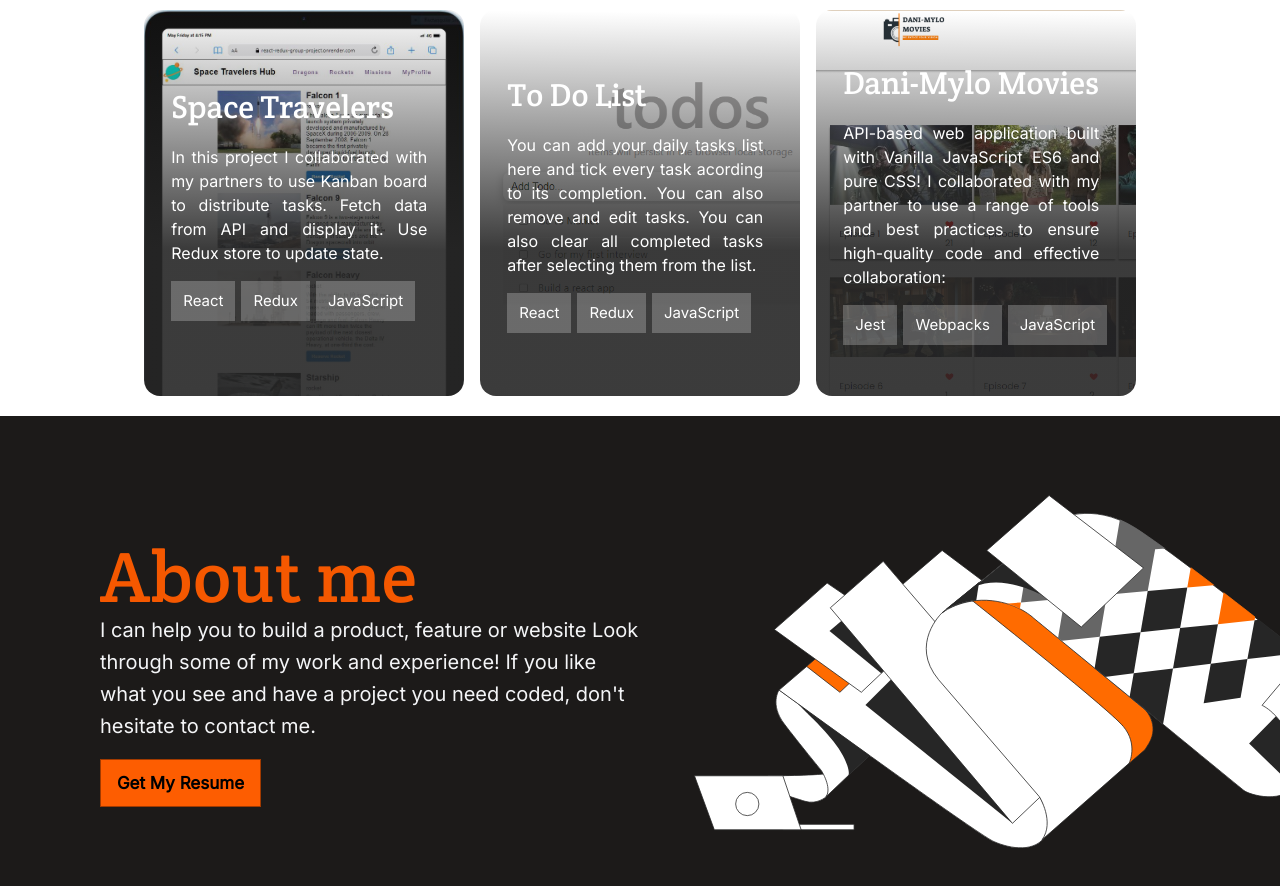
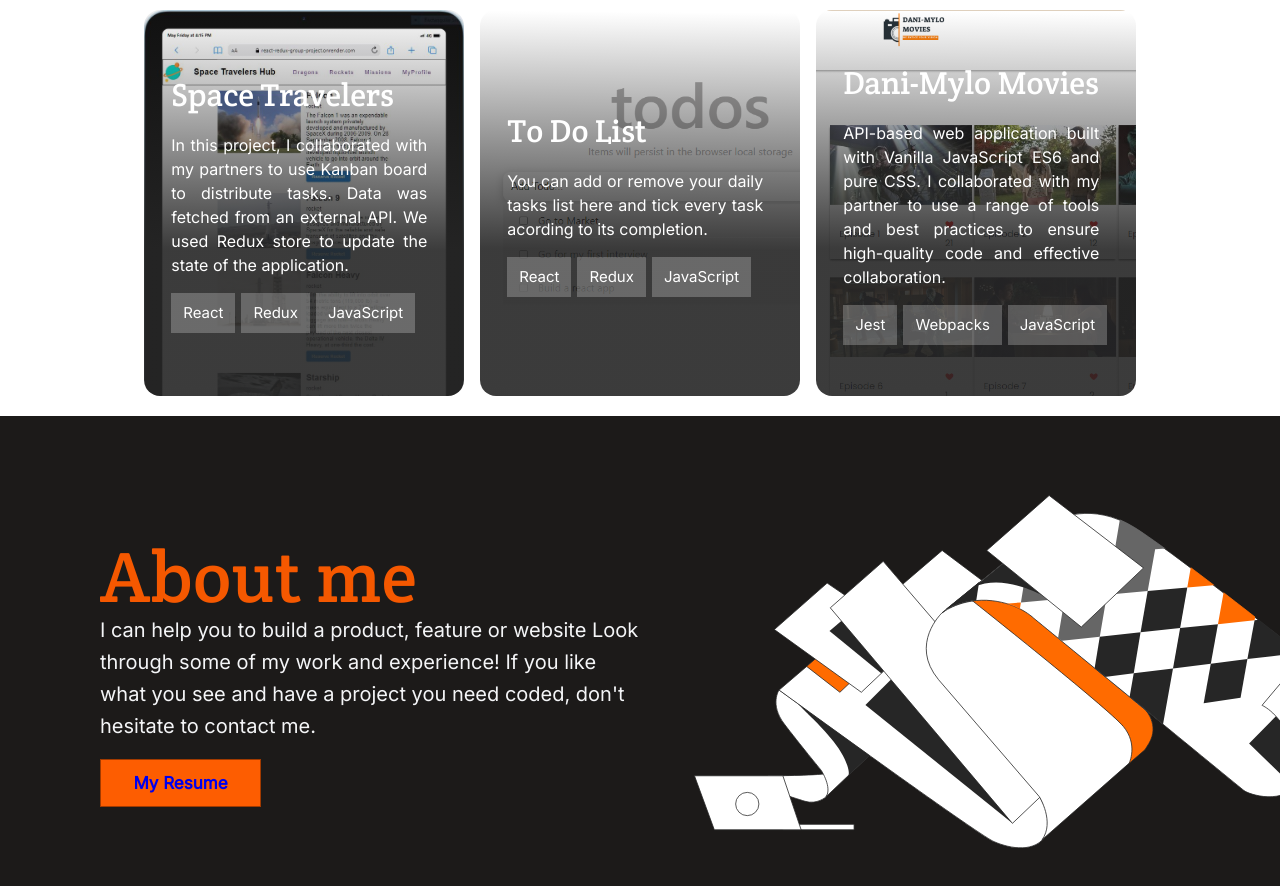
Before and after one commit to Mylo16/Portfolio, a plain HTML site: page index.html in a window 1280 px wide. Shown: the part 1900-2786 px from the top of the page. Drawn offline with Linux system fonts and the light colour scheme.

Commit message:
finish edit

```diff
--- a/index.html
+++ b/index.html
@@ -33,7 +33,7 @@
   <body>
     <header class="flex">
       <nav class="navbar flex">
-        <a class="logo flex" href="#home">My Logo</a>
+        <a class="logo flex" href="#home">Eric</a>
           <ul class="nav-menu flex">
             <li class="disapear nav-item">
               <a href="#projects" class="nav-link">Portfolio</a>
@@ -128,7 +128,7 @@
            <div class="work-subtitle">
             Easy Clinic
               <p class="work-details">
-                This app allows a logged-in user to book appointment with a doctor of choice from a clinic
+                This app allows a logged-in user to book appointment with a doctor of choice from a clinic.
               </p>
               <div class="flex
                     flex-start">
@@ -165,7 +165,7 @@
           project you need coded, don't hesitate to contact me.
           </p>
           <button class="resumebtn">
-            Get My Resume
+            <a class="get_resume" href="https://docs.google.com/document/d/16arhD-6ev6DFBo1c7XpoX90JsLyNwQtmrh4Tt7wVgqY/edit?usp=sharing">My Resume</a>
           </button>
           <div class="aboutme-border">
 
--- a/js/script.js
+++ b/js/script.js
@@ -17,7 +17,7 @@ const projects = [
   {
     id: 'bg-pro1',
     name: 'EE-PREP',
-    description: 'This app Contains slides and questions on general knowledge as well as engineering',
+    description: 'This app Contains slides and questions on general knowledge as well as engineering.',
     featuredImage: './img/ee_pic.png',
     technologies: ['React', 'Redux', 'JavaScript'],
     seeProject: 'See Project',
@@ -27,7 +27,7 @@ const projects = [
   {
     id: 'bg-pro2',
     name: 'Budget App',
-    description: 'The Ruby on Rails capstone project is about building a mobile web application where someone can manage his budget: He will provide list of transactions associated with a category.',
+    description: 'The Ruby on Rails capstone project is about building a mobile web application where someone can manage his budget. He will provide list of transactions associated with a category.',
     featuredImage: './img/budget.png',
     technologies: ['Ruby', 'Ruby on Rails', 'CSS',],
     seeProject: 'See Project',
@@ -47,7 +47,7 @@ const projects = [
   {
     id: 'bg-pro4',
     name: 'Space Travelers',
-    description: 'In this project I collaborated with my partners to use Kanban board to distribute tasks. Fetch data from API and display it. Use Redux store to update state.',
+    description: 'In this project, I collaborated with my partners to use Kanban board to distribute tasks. Data was fetched from an external API. We used Redux store to update the state of the application.',
     featuredImage: './img/space.JPG',
     technologies: ['React', 'Redux', 'JavaScript'],
     seeProject: 'See Project',
@@ -57,7 +57,7 @@ const projects = [
   {
     id: 'bg-pro5',
     name: 'To Do List',
-    description: 'You can add your daily tasks list here and tick every task acording to its completion. You can also remove and edit tasks. You can also clear all completed tasks after selecting them from the list.',
+    description: 'You can add or remove your daily tasks list here and tick every task acording to its completion.',
     featuredImage: './img/todos.png',
     technologies: ['React', 'Redux', 'JavaScript'],
     seeProject: 'See Project',
@@ -67,7 +67,7 @@ const projects = [
   {
     id: 'bg-pro6',
     name: 'Dani-Mylo Movies',
-    description: 'API-based web application built with Vanilla JavaScript ES6 and pure CSS! I collaborated with my partner to use a range of tools and best practices to ensure high-quality code and effective collaboration:',
+    description: 'API-based web application built with Vanilla JavaScript ES6 and pure CSS. I collaborated with my partner to use a range of tools and best practices to ensure high-quality code and effective collaboration.',
     featuredImage: './img/movies.png',
     technologies: ['Jest', 'Webpacks', 'JavaScript',],
     seeProject: 'See Project',
@@ -105,7 +105,7 @@ const allProjects = [
   {
     id: 'projects',
     name: 'EasyClinic',
-    description: 'This app allows a logged-in user to book appointment with a doctor of choice from a clinic',
+    description: 'This app allows a logged-in user to book appointment with a doctor of choice from a clinic.',
     featuredImage: './img/easyclinic.png',
     technologies: ['React', 'Redux', 'Ruby on Rails'],
     seeProject: 'See Project',
@@ -115,7 +115,7 @@ const allProjects = [
   {
     id: 'bg-pro1',
     name: 'EE PREP',
-    description: 'I built this project for my class at KNUST. A user can get access to various electrical/electronic engineering quizzes and slides',
+    description: 'I built this project for my class at KNUST. A user can get access to various electrical/electronic engineering quizzes and slides.',
     featuredImage: './img/ee_pic.png',
     technologies: ['React', 'Redux', 'JavaScript'],
     seeProject: 'See Project',
@@ -125,7 +125,7 @@ const allProjects = [
   {
     id: 'bg-pro2',
     name: 'Budget App',
-    description: 'The Ruby on Rails capstone project is about building a mobile web application where someone can manage his budget: He will provide list of transactions associated with a category.',
+    description: 'The Ruby on Rails capstone project is about building a mobile web application where someone can manage his budget. He will provide list of transactions associated with a category.',
     featuredImage: './img/budget.png',
     technologies: ['Ruby', 'Ruby on Rails', 'CSS',],
     seeProject: 'See Project',
@@ -145,7 +145,7 @@ const allProjects = [
   {
     id: 'bg-pro4',
     name: 'Space Travelers',
-    description: 'In this project I collaborated with my partners to use Kanban board to distribute tasks. Fetch data from API and display it. Use Redux store to update state.',
+    description: 'In this project, I collaborated with my partners to use Kanban board to distribute tasks. Data was fetched from an external API. We used Redux store to update the state of the application.',
     featuredImage: './img/space.JPG',
     technologies: ['React', 'Redux', 'JavaScript'],
     seeProject: 'See Project',
@@ -155,7 +155,7 @@ const allProjects = [
   {
     id: 'bg-pro5',
     name: 'To Do List',
-    description: 'You can add your daily tasks list here and tick every task acording to its completion. You can also remove tasks. You can also clear all completed tasks after selecting them from the list.',
+    description: 'You can add or remove your daily tasks list here and tick every task acording to its completion.',
     featuredImage: './img/todos.png',
     technologies: ['React', 'Redux', 'JavaScript'],
     seeProject: 'See Project',
@@ -165,7 +165,7 @@ const allProjects = [
   {
     id: 'bg-pro6',
     name: 'Dani-Mylo Movies',
-    description: 'API-based web application built with Vanilla JavaScript ES6 and pure CSS! I collaborated with my partner to use a range of tools and best practices to ensure high-quality code and effective collaboration:',
+    description: 'API-based web application built with Vanilla JavaScript ES6 and pure CSS. I collaborated with my partner to use a range of tools and best practices to ensure high-quality code and effective collaboration.',
     featuredImage: './img/movies.png',
     technologies: ['Jest', 'Webpacks', 'JavaScript',],
     seeProject: 'See Project',
--- a/styles/styles.css
+++ b/styles/styles.css
@@ -626,6 +626,10 @@ nav ul li:hover {
   color: #120a08;
 }
 
+.get_resume {
+  padding: 10px 30px;
+}
+
 .thumbnail {
   position: relative;
   align-items: center;
```
